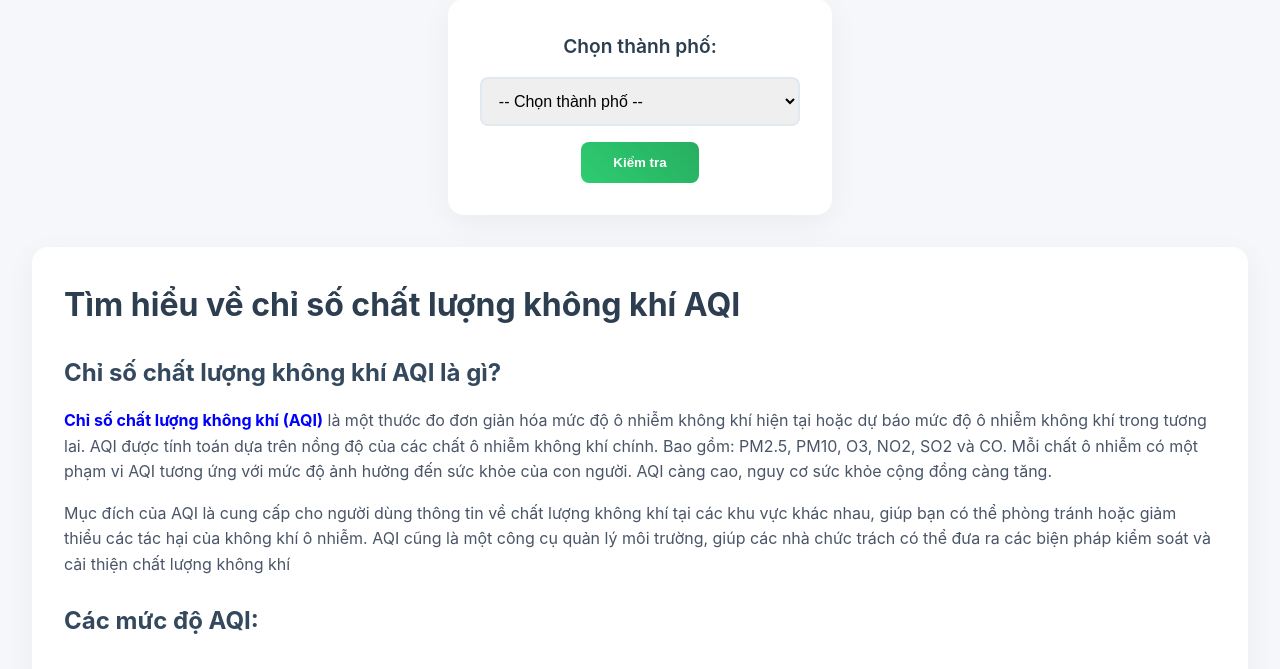
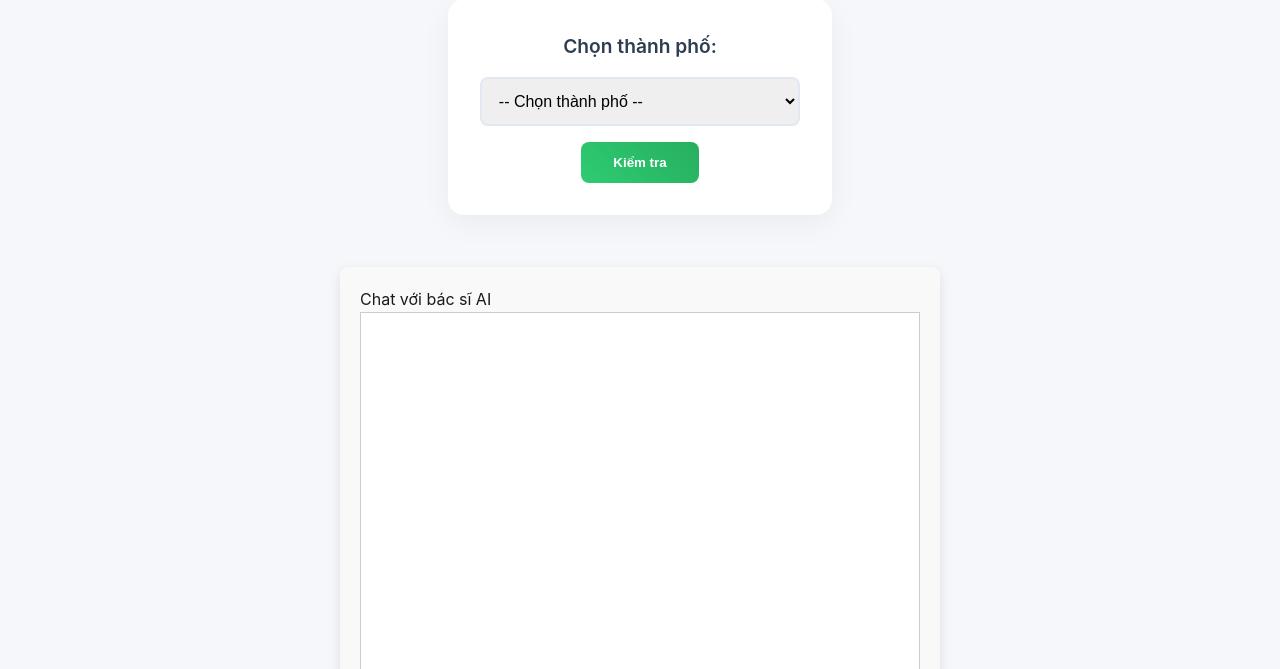
Before and after one commit to mkhoi2004/GIS, a Flask app: page / in a window 1280 px wide. Shown: the part 267-936 px from the top of the page. Run offline with Flask 3, Linux system fonts and the light colour scheme; data that the repository does not hold is empty.

Commit message:
them chatbox

```diff
--- a/app.py
+++ b/app.py
@@ -1,4 +1,4 @@
-from flask import Flask, jsonify, render_template
+from flask import Flask, jsonify, render_template, request
 import requests
 import time
 from concurrent.futures import ThreadPoolExecutor
@@ -139,6 +139,45 @@ def fetch_city_data(city, country):
         collection.insert_one(city_data.copy())  # Sử dụng .copy() để tránh tham chiếu
         return city_data
 
+API_KEY = 'AIzaSyCRuO5q9fb2nKVqSGsF3oiGv7dK1KgicHg'
+api_url = "https://generativelanguage.googleapis.com/v1beta/models/gemini-2.0-flash:generateContent?key=" + API_KEY
+
+@app.route('/chat', methods=['POST'])
+def chat():
+    user_message = request.json.get("message")
+
+    # Dữ liệu gửi đến Gemini API
+    data = {
+        "contents": [{
+            "parts": [{"text": user_message}]
+        }]
+    }
+
+    headers = {
+        "Content-Type": "application/json"
+    }
+
+    try:
+        # Gửi yêu cầu POST tới Gemini API
+        response = requests.post(api_url, headers=headers, json=data)
+
+        # Kiểm tra phản hồi từ API
+        if response.status_code == 200:
+            # Đảm bảo trả về dữ liệu đúng
+            chat_response = response.json()
+            print(f"Chat response: {chat_response}")  # Để dễ dàng kiểm tra phản hồi
+
+            # Trả lại phản hồi JSON từ server
+            return jsonify({"response": chat_response['candidates'][0]['content']['parts'][0]['text']})
+        else:
+            chat_response = f"Error: {response.status_code} - {response.text}"
+            return jsonify({"response": chat_response})
+
+    except Exception as e:
+        print(f"Exception occurred: {str(e)}")
+        return jsonify({"response": f"Error: {str(e)}"})
+
+
 @app.route('/aqi', methods=['GET'])
 def get_aqi_data():
     result = []
--- a/static/css/health_valuation.css
+++ b/static/css/health_valuation.css
@@ -221,3 +221,82 @@
             font-size: 1.2rem;
         }
     }
+   /* Container chatbox */
+.chatbox {
+    width: 100%;
+    max-width: 600px;
+    margin: 20px auto;
+    background-color: #f9f9f9;
+    border-radius: 8px;
+    box-shadow: 0 4px 12px rgba(0, 0, 0, 0.1);
+    padding: 20px;
+    display: flex;
+    flex-direction: column;
+    height: 500px;
+}
+
+/* Phần hiển thị tin nhắn */
+.chatbox-body {
+    flex: 1;
+    overflow-y: auto;
+    margin-bottom: 10px;
+    max-height: 400px;
+    border: 1px solid #ccc;
+    padding: 10px;
+    background-color: #ffffff;
+    display: flex;
+    flex-direction: column;
+    gap: 10px;
+}
+
+/* Tin nhắn của người dùng */
+.user-message {
+    background-color: #3498db;
+    color: white;
+    padding: 8px 12px;
+    border-radius: 15px;
+    max-width: 70%;
+    align-self: flex-start; /* Đặt tin nhắn người dùng bên trái */
+    word-wrap: break-word;  /* Đảm bảo tin nhắn không vượt quá chiều rộng */
+}
+
+/* Tin nhắn của AI */
+.ai-response {
+    background-color: #ecf0f1;
+    color: #2c3e50;
+    padding: 8px 12px;
+    border-radius: 15px;
+    max-width: 70%;
+    align-self: flex-end; /* Đặt tin nhắn AI bên phải */
+    word-wrap: break-word;
+}
+
+/* Phần nhập liệu */
+.chatbox-footer {
+    display: flex;
+    justify-content: space-between;
+    align-items: center;
+    margin-top: 10px;
+}
+
+.chatbox-footer input {
+    width: 80%;
+    padding: 8px;
+    font-size: 1rem;
+    border-radius: 4px;
+    border: 1px solid #ccc;
+}
+
+.chatbox-footer button {
+    width: 18%;
+    padding: 8px;
+    background-color: #3498db;
+    color: white;
+    border: none;
+    border-radius: 4px;
+    cursor: pointer;
+}
+
+.chatbox-footer button:hover {
+    background-color: #2980b9;
+}
--- a/static/js/health_valuation.js
+++ b/static/js/health_valuation.js
@@ -82,3 +82,43 @@ function calculateHRI() {
     `;
     resultDiv.style.display = "block";
 }
+function sendMessage() {
+    let userMessage = document.getElementById("userMessage").value;
+    if (!userMessage.trim()) {
+        alert("Vui lòng nhập câu hỏi!");
+        return;
+    }
+
+    // Hiển thị tin nhắn của người dùng trong chatbox
+    let chatboxBody = document.getElementById("chatboxBody");
+    chatboxBody.innerHTML += `<div class="user-message">${userMessage}</div>`;
+
+    // Gửi yêu cầu tới backend (Flask)
+    fetch('/chat', {
+        method: 'POST',
+        headers: {
+            'Content-Type': 'application/json',
+        },
+        body: JSON.stringify({ message: userMessage })
+    })
+    .then(response => response.json())
+    .then(data => {
+        // Log phản hồi từ backend
+        console.log("Response from backend:", data);
+
+        if (data.response) {
+            // Hiển thị phản hồi từ AI (Gemini)
+            let aiResponse = data.response;
+            chatboxBody.innerHTML += `<div class="ai-response">${aiResponse}</div>`;
+            document.getElementById("userMessage").value = ""; // Xóa ô nhập liệu
+
+            // Cuộn xuống dưới để hiển thị tin nhắn mới nhất
+            chatboxBody.scrollTop = chatboxBody.scrollHeight;
+        } else {
+            console.log("Không có phản hồi từ API Gemini");
+        }
+    })
+    .catch(error => {
+        console.error("Error:", error);  // Log lỗi nếu có sự cố
+    });
+}
--- a/templates/health_evaluation.html
+++ b/templates/health_evaluation.html
@@ -23,6 +23,16 @@
             <button onclick="calculateHRI()">Kiểm tra</button>
         </div>
         <div class="result" id="hriResult"></div>
+        <div class="chatbox">
+            <div class="chatbox-header">Chat với bác sĩ AI</div>
+            <div class="chatbox-body" id="chatboxBody">
+                <!-- Tin nhắn sẽ hiển thị ở đây -->
+            </div>
+            <div class="chatbox-footer">
+                <input type="text" id="userMessage" placeholder="Nhập câu hỏi của bạn...">
+                <button onclick="sendMessage()">Gửi</button>
+            </div>
+        </div>
 
         <div class="info">
             <h2><b>Tìm hiểu về chỉ số chất lượng không khí AQI</b></h2>
```
